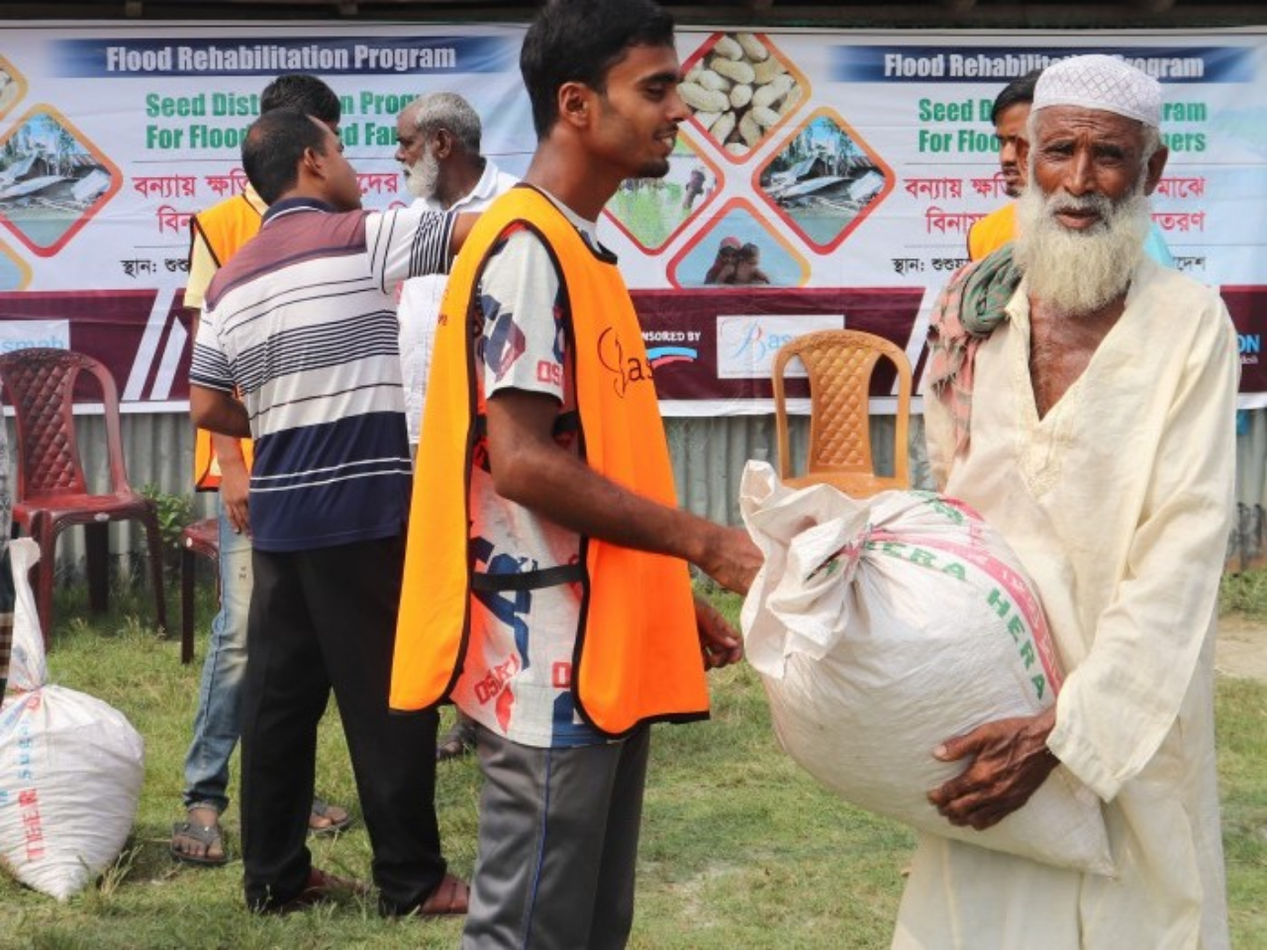
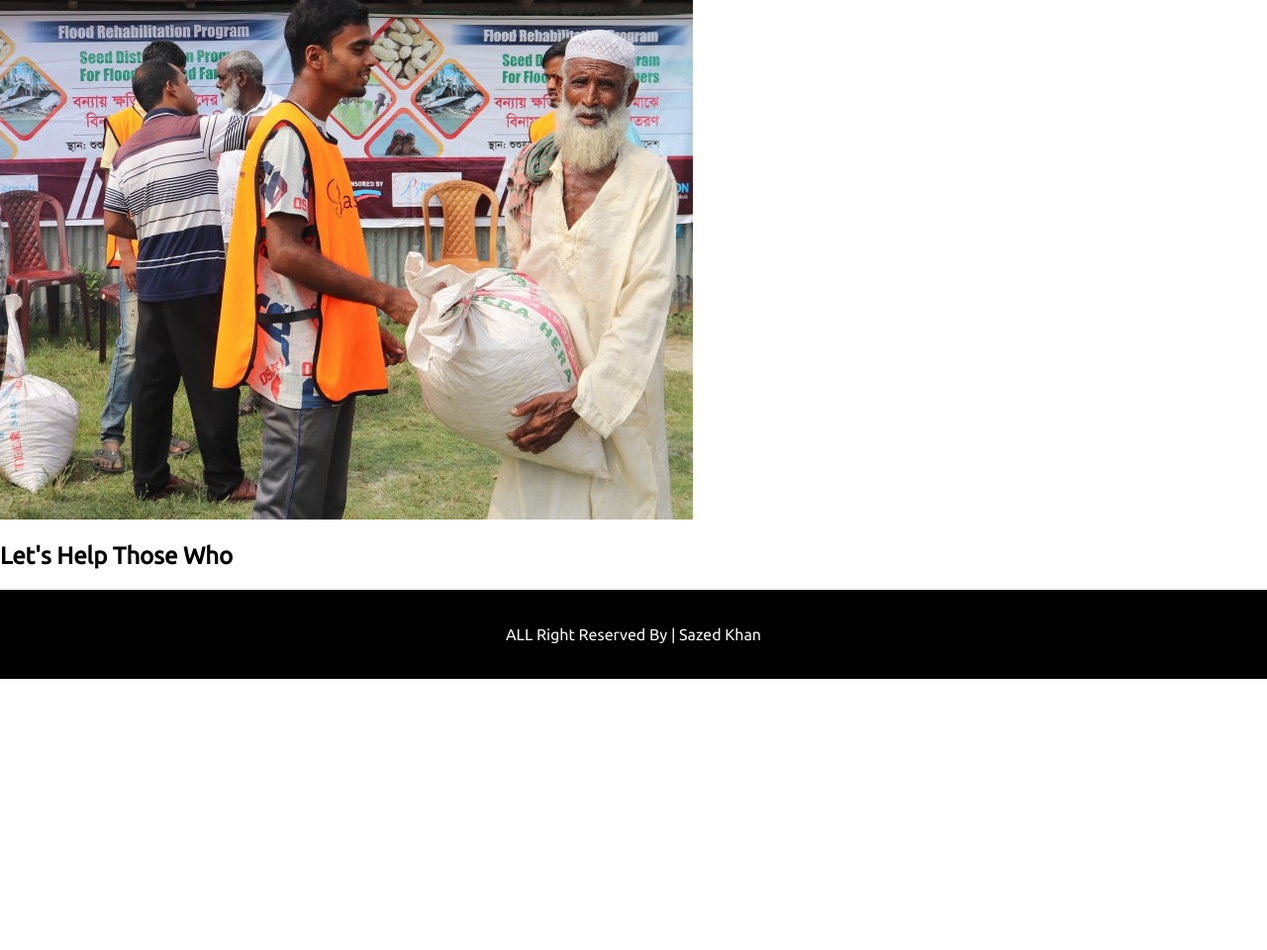
Before and after one commit to SazedKhan1/my-first-assignment, a plain HTML site: page Index.html in a window 1280 px wide. Shown: the top 960 px of the page at 99% size. After the commit the page ends 800 px from the top, so only its background shows below. Drawn offline with Linux system fonts and the light colour scheme.

Commit message:
many prblm

```diff
--- a/Index.html
+++ b/Index.html
@@ -14,11 +14,13 @@
 </head>
 
 <body>
-    <section class="first-section">
-        <div class="main-picture">
-            <img src="image/donation10.jpg" alt="This is donation scene">
+    <section class="container">
+        <div class="donation">
+            <div class="banner">
+                <img src="image/donation10.jpg" alt="This is dontion picture">
+                <h1 class="main-heading">Let's Help Those Who </h1>
 
-
+            </div>
         </div>
     </section>
 </body>
--- a/style.css
+++ b/style.css
@@ -3,30 +3,7 @@ body {
     padding: 0;
     font-family: 'Nunito', sans-serif;
     font-family: 'Oswald', sans-serif;
-    font-family: 'Ubuntu', sans-serif;
-}
-
-.first-section {}
-
-.main-picture {
-    text-align: center;
-    position: relative;
-
-}
-
-.main-picture img {
-    width: 100%;
-}
-
-.main-header {
-    color: whitesmoke;
-    position: absolute;
-    width: 60px;
-}
-
-.bottom-left {
-    position: absolute;
-
+    font-family: 'Ubuntu', sans-seri
 }
 
 footer {
```
